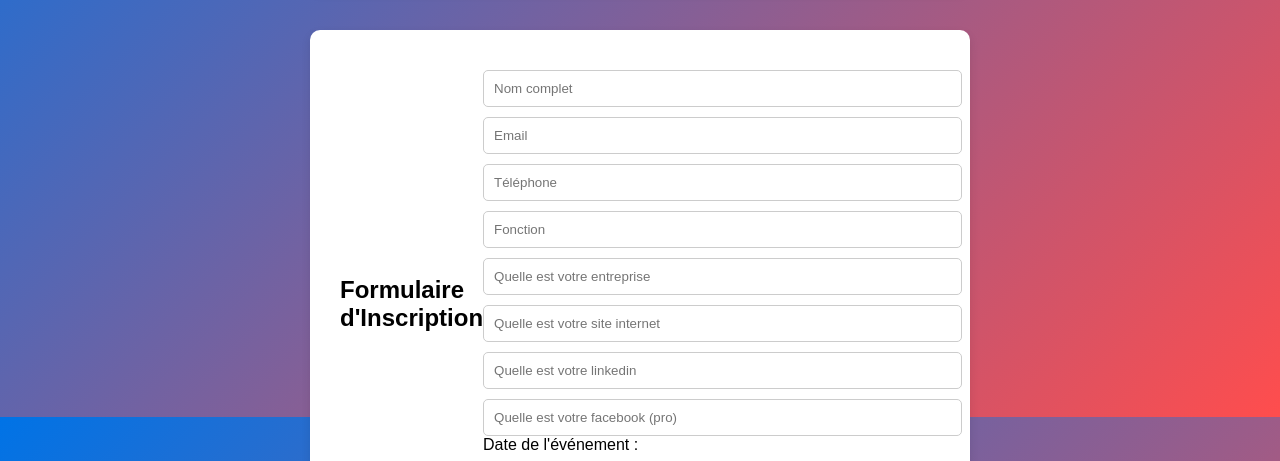
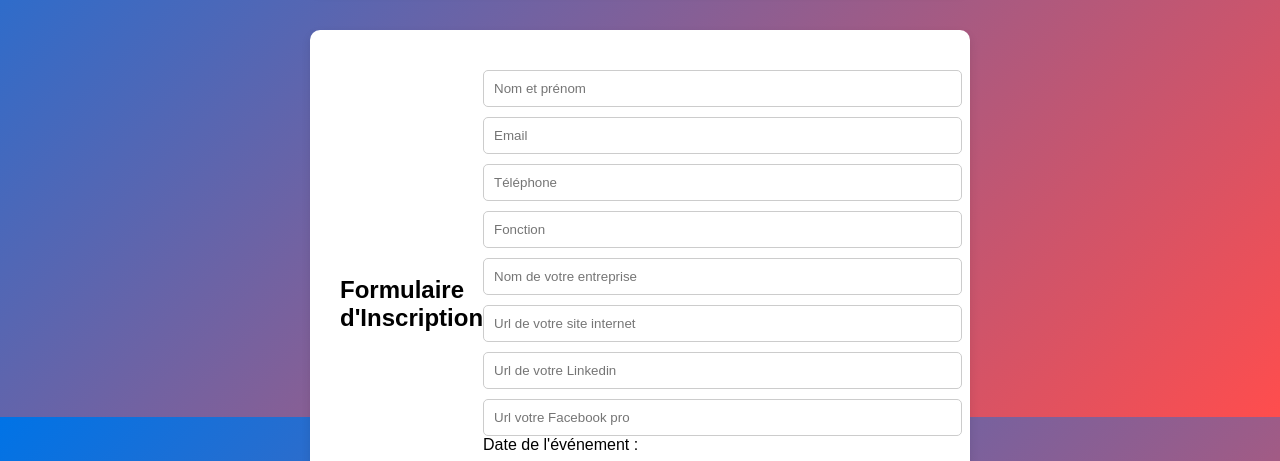
Before and after one commit to matpeu/matpeu.github.io, a plain HTML site: page index.html in a window 1280 px wide. Shown: the part 383-844 px from the top of the page. Drawn offline with Linux system fonts and the light colour scheme.

Commit message:
Update index.html

```diff
--- a/index.html
+++ b/index.html
@@ -33,14 +33,14 @@
         <div class="container">
             <h2>Formulaire d'Inscription</h2>
             <form id="inscriptionForm">
-                <input type="text" id="nom" placeholder="Nom complet" required>
+                <input type="text" id="nom" placeholder="Nom et prénom" required>
                 <input type="email" id="email" placeholder="Email" required>
                 <input type="tel" id="telephone" placeholder="Téléphone" required>
                 <input type="fonction" id="fonction" placeholder="Fonction" required>
-                <input type="entreprise" id="entreprise" placeholder="Quelle est votre entreprise" required>
-                <input type="internet" id="internet" placeholder="Quelle est votre site internet">
-                <input type="linkedin" id="linkedin" placeholder="Quelle est votre linkedin">
-                <input type="facebook" id="facebook" placeholder="Quelle est votre facebook (pro)">
+                <input type="entreprise" id="entreprise" placeholder="Nom de votre entreprise" required>
+                <input type="internet" id="internet" placeholder="Url de votre site internet">
+                <input type="linkedin" id="linkedin" placeholder="Url de votre Linkedin">
+                <input type="facebook" id="facebook" placeholder="Url votre Facebook pro">
                 <label for="date">Date de l'événement :</label>
                 <select id="date" required>
                     <option value="">Sélectionnez une date</option>
```
